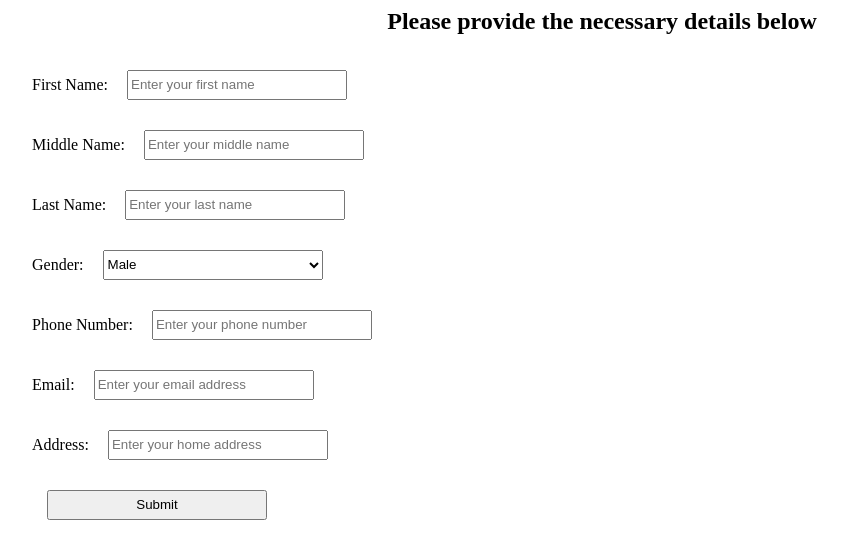
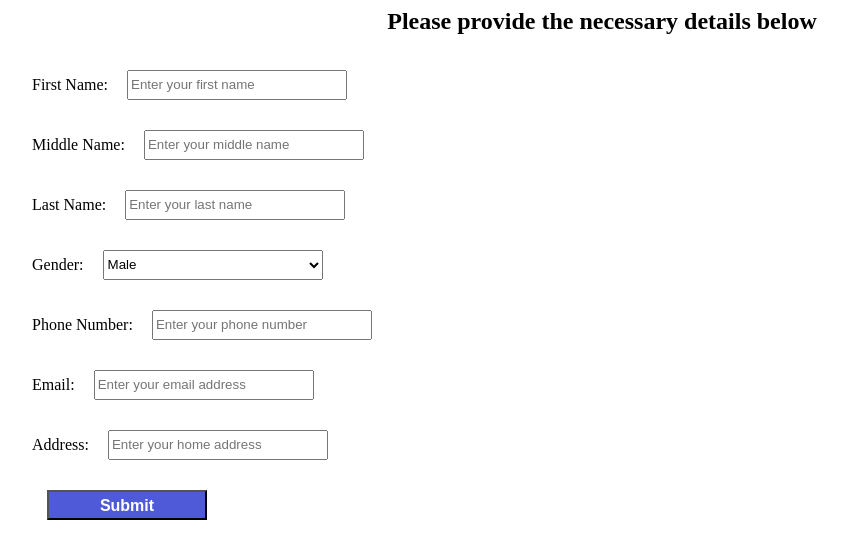
Before and after one commit to paaks100/CV_Assignment, a plain HTML site: page index.html in a window 1280 px wide. Shown: the whole page, without its empty margins (38-886 px from the left). Drawn offline with Linux system fonts and the light colour scheme.

Commit message:
Update indexstyle.css

```diff
--- a/indexstyle.css
+++ b/indexstyle.css
@@ -7,7 +7,7 @@ h2 {
     margin: 0 auto;
 }
 
-button {
+.button input {
   background-color: rgba(39, 52, 208, 0.81);
   flex: 3 1;
   width: 10rem;
```
